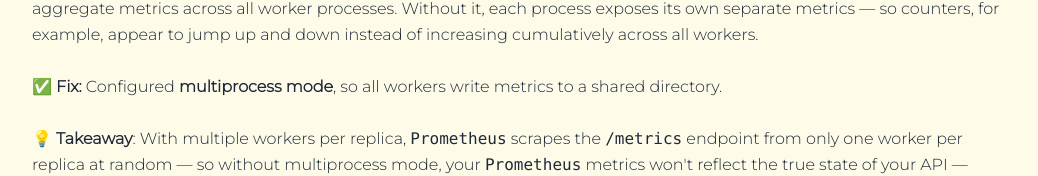
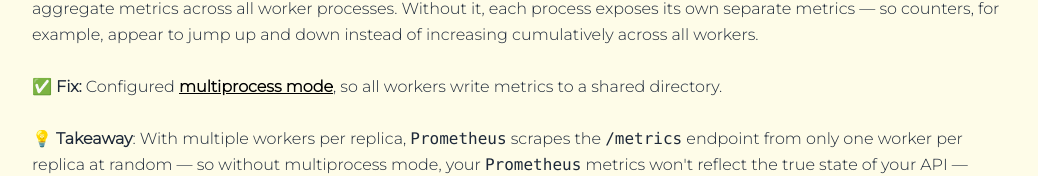
Before and after one commit to pyrsuit/pyrsuit-dev-blog, a SvelteKit app: page /til in a window 1280 px wide. Shown: the part 430-606 px from the top of the page, without its empty margins (120-1158 px from the left). Built offline with nearby package versions, Linux system fonts and the light colour scheme.

Commit message:
feat: Linked contetn should be underlined

```diff
--- a/src/routes/til/+page.svelte
+++ b/src/routes/til/+page.svelte
@@ -10,7 +10,7 @@
         <h2 class="text-2xl font-light tracking-tight">{post.title}</h2>
         <time class="text-sm text-gray-600 ml-4">{post.date}</time>
       </div>
-      <div class="text-base text-gray-800 leading-relaxed">
+      <div class="markdown-content text-base text-gray-800 leading-relaxed">
         {@html marked(post.text)}
       </div>
 
@@ -20,3 +20,13 @@
     </article>
   {/each}
 </section>
+
+<style>
+  :global(.markdown-content a) {
+    text-decoration: underline;
+    color: black; /* Change link color to black */
+  }
+  :global(.markdown-content a:hover) {
+    color: #333333; /* Slightly lighter black/gray on hover */
+  }
+</style>
```
